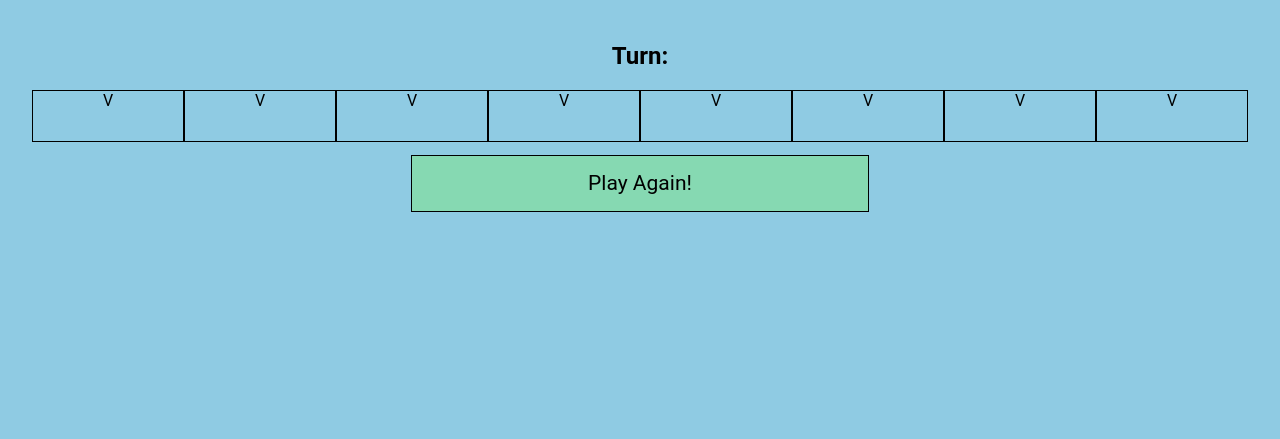
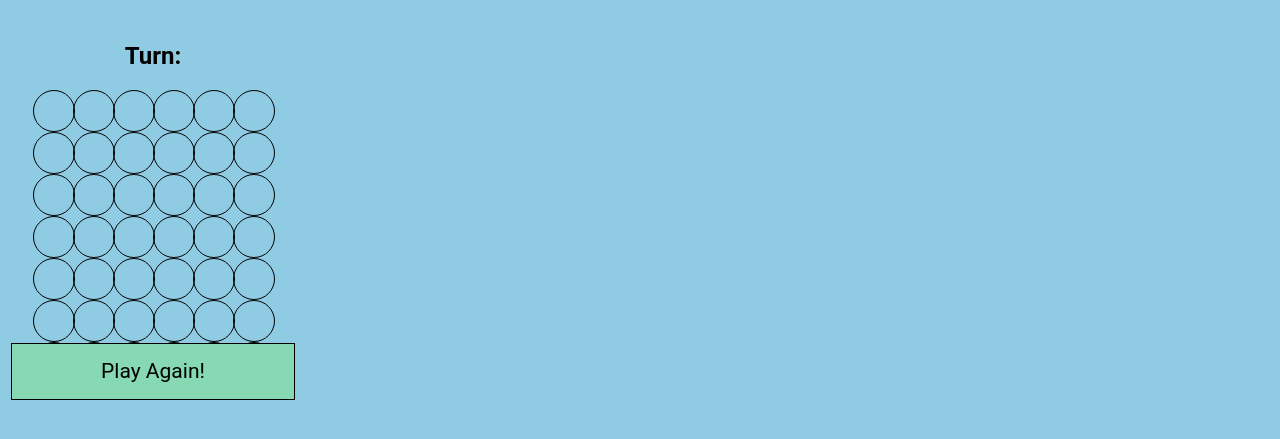
Before and after one commit to kcamia/pset-9, a plain HTML site: page connect-four.html in a window 1280 px wide. Shown: the part 91-530 px from the top of the page. Drawn offline with Linux system fonts and the light colour scheme.

Commit message:
board for connect for but not centered 21

```diff
--- a/connect-four.html
+++ b/connect-four.html
@@ -15,15 +15,26 @@
     <div class="container column">
       <h2>Turn:</h2>
 
-      <div class="container wrap" id="board">
-        <div class="square">V</div>
-        <div class="square">V</div>
-        <div class="square">V</div>
-        <div class="square">V</div>
-        <div class="square">V</div>
-        <div class="square">V</div>
-        <div class="square">V</div>
-        <div class="square">V</div>
+      <div class="container display">
+
+        <div class="board column">
+          <div class="circle"></div><div class="circle"></div><div class="circle"></div><div class="circle"></div><div class="circle"></div><div class="circle"></div><div class="circle"></div>
+        </div>
+        <div class="board column">
+          <div class="circle"></div><div class="circle"></div><div class="circle"></div><div class="circle"></div><div class="circle"></div><div class="circle"></div><div class="circle"></div>
+        </div>
+        <div class="board column">
+          <div class="circle"></div><div class="circle"></div><div class="circle"></div><div class="circle"></div><div class="circle"></div><div class="circle"></div><div class="circle"></div>
+        </div>
+        <div class="board column">
+          <div class="circle"></div><div class="circle"></div><div class="circle"></div><div class="circle"></div><div class="circle"></div><div class="circle"></div><div class="circle"></div>
+        </div>
+        <div class="board column">
+          <div class="circle"></div><div class="circle"></div><div class="circle"></div><div class="circle"></div><div class="circle"></div><div class="circle"></div><div class="circle"></div>
+        </div>
+        <div class="board column">
+          <div class="circle"></div><div class="circle"></div><div class="circle"></div><div class="circle"></div><div class="circle"></div><div class="circle"></div><div class="circle"></div>
+        </div>
       </div>
 
       <div id="reset-button">Play Again!</div>
--- a/css/connect-styles.css
+++ b/css/connect-styles.css
@@ -15,24 +15,24 @@ h1 {
   display: flex;
   justify-content: center;
   align-items: center;
+  flex-flow: row wrap;
+  height: 250px;
+  width: 290px;
 }
 
-.column {
-  height: 100%;
-  width: 100%;
-  flex-direction: column;
+.board {
+  width: 40px;
 }
 
-.square {
-  border: 1px solid black;
-  height: 50px;
-  user-select: none;
-  width: 150px;
+.board:hover {
+  background-color: rgb(86, 163, 179)
 }
 
-.square:hover {
-  background-color: rgb(86, 163, 179);
-  cursor: pointer;
+.circle {
+  border-radius: 50%;
+  border: 1px solid black;
+  height: 40px;
+  width: 40px;
 }
 
 #reset-button {
```
